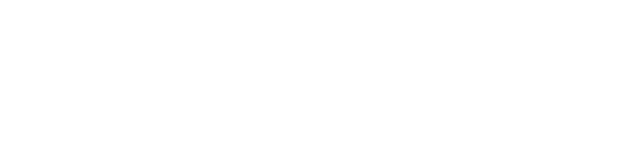
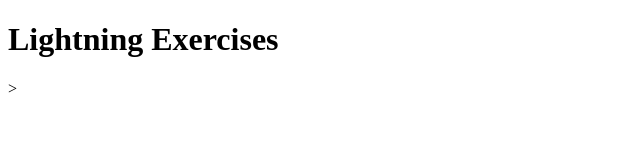
Before and after one commit to TimAConner/NSS-Lightning-Exercises, a plain HTML site: page index.html in a window 1280 px wide. Shown: the whole page, without its empty margins (0-640 px from the left). Drawn offline with Linux system fonts and the light colour scheme.

Commit message:
Added h1 to main.

```diff
--- a/index.html
+++ b/index.html
@@ -7,7 +7,10 @@
     <title>Lightning Exersises</title>
 </head>
 <body>
+    <main>
+        <h1>Lightning Exercises</h1>>
 
+    </main>
     <script src="script.js"></script>
 </body>
 </html>
```
